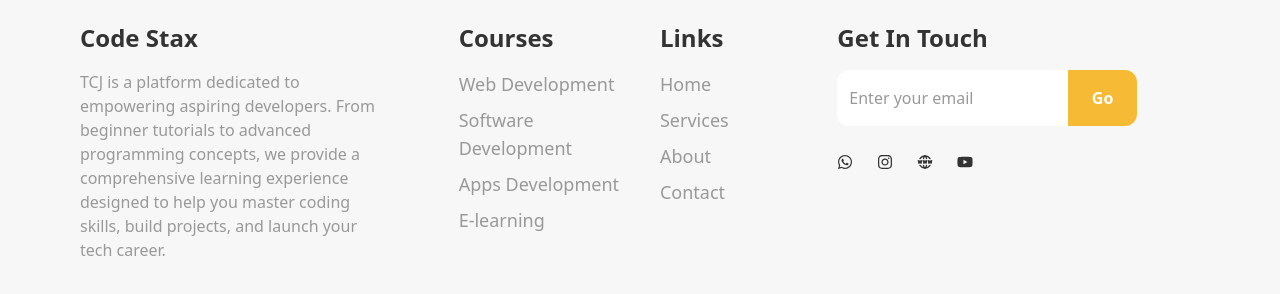
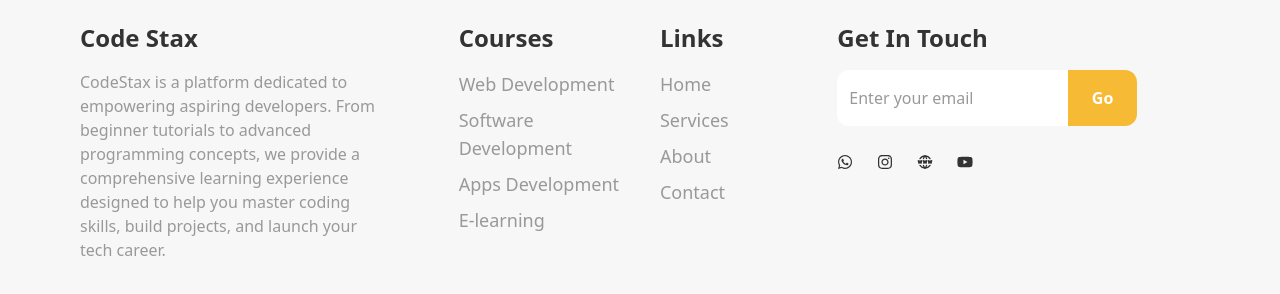
Before and after one commit to Ankitsm04/E-learning-Website, a React (Vite) app: page / in a window 1280 px wide. Shown: the part 2974-3268 px from the top of the page. Built offline with nearby package versions, Linux system fonts and the light colour scheme.

Commit message:
Update Footer.jsx

```diff
--- a/src/components/Footer/Footer.jsx
+++ b/src/components/Footer/Footer.jsx
@@ -16,7 +16,7 @@ const Footer = () => {
           <div className="space-y-4 max-w-[300px]">
             <h1 className="text-2xl font-bold">Code Stax</h1>
             <p className="text-dark2">
-              TCJ is a platform dedicated to empowering aspiring developers.
+              CodeStax is a platform dedicated to empowering aspiring developers.
               From beginner tutorials to advanced programming concepts, we
               provide a comprehensive learning experience designed to help you
               master coding skills, build projects, and launch your tech career.
```
